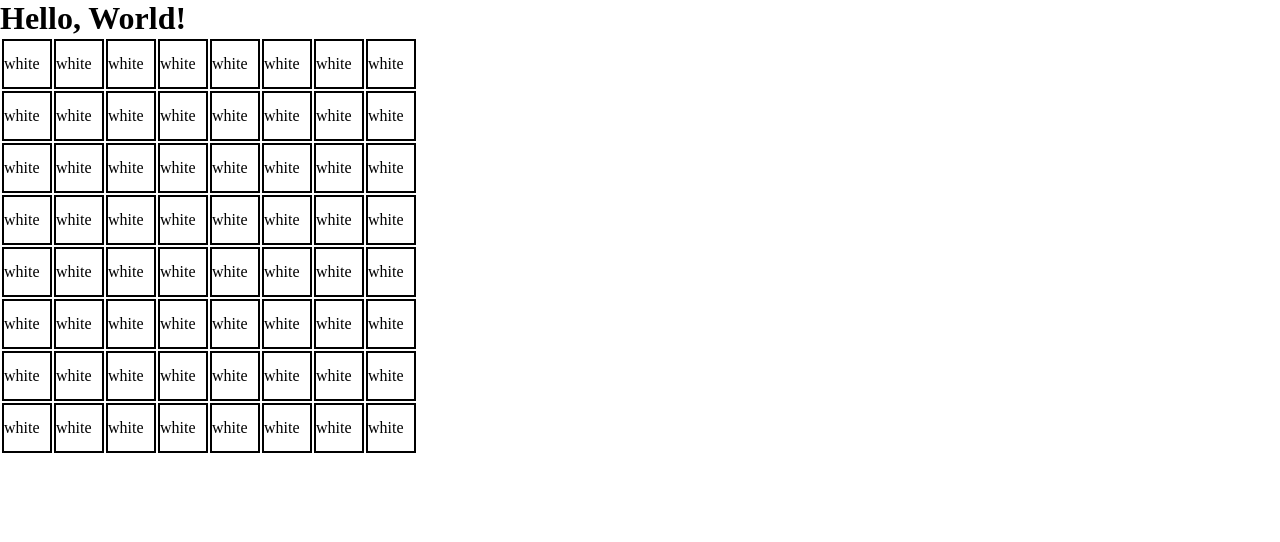
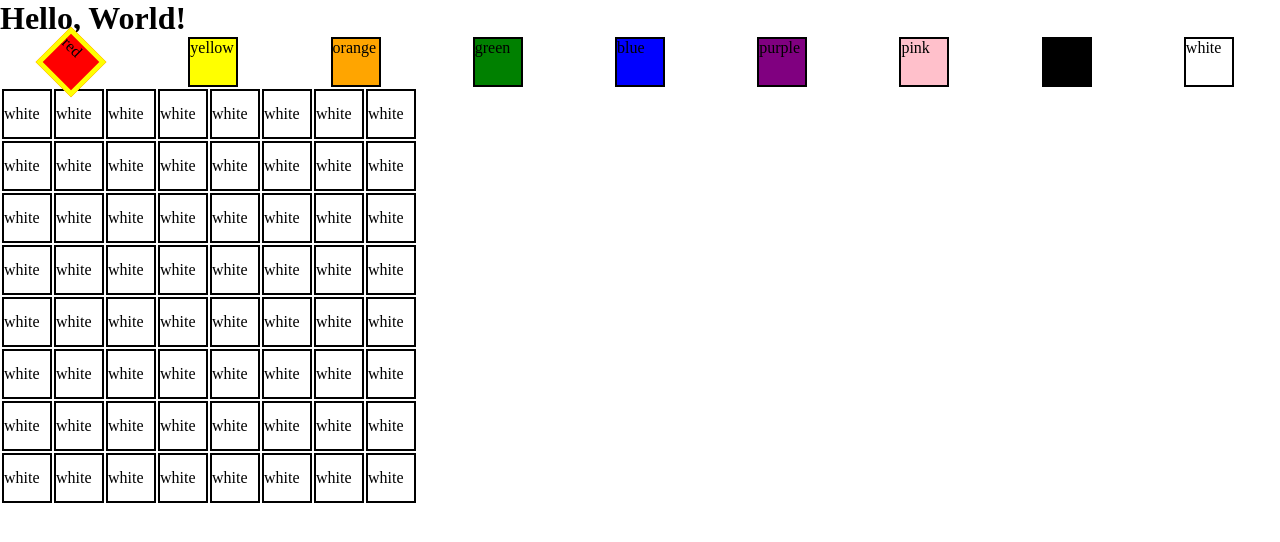
Before and after one commit to Ka9kdc/PixelArt, a React (Create React App) app: page / in a window 1280 px wide. Shown: the top 542 px of the page. Built offline with nearby package versions, Linux system fonts and the light colour scheme.

Commit message:
FE: pallette

```diff
--- a/src/components/App.js
+++ b/src/components/App.js
@@ -4,18 +4,20 @@ import React, { useState, useEffect } from 'react';
 //   getSomething
 // } from '../api';
 import Grid from './Grid';
+import Pallette from './Pallette';
 
 const App = () => {
   const [message, setMessage] = useState('');
   const [gridSize, setGridSize] = useState(8)
   const [mouseActive, setMouseActive] = useState(false)
-  const [choosenColor, setChoosenColor] = useState("Red")
+  const [choosenColor, setChoosenColor] = useState("red")
 
 
   return (
     <div className="App">
       <h1>Hello, World!</h1>
       <h2>{ message }</h2>
+      <Pallette choosenColor={choosenColor} setChoosenColor={setChoosenColor} />
       <Grid choosenColor={choosenColor} mouseActive={mouseActive} gridSize={gridSize} />
     </div>
   );
--- /dev/null
+++ b/src/components/Pallette.js
@@ -0,0 +1,11 @@
+import React, { useState } from "react";
+
+const Pallette = props => {
+    const {setChoosenColor, choosenColor} = props
+    const [colorOptions, setColorOptions] = useState(["red", "yellow", "orange", "green", "blue", "purple", "pink", "black", "white"])
+    return <div className="pallette">
+        {colorOptions.map(col => <div key={col} className={col === choosenColor ? "cell active" : "cell"} style={{"backgroundColor": col}} onClick={() => setChoosenColor(col)}>{col}</div>)}
+    </div>
+}
+
+export default Pallette
--- a/src/style.css
+++ b/src/style.css
@@ -3,3 +3,14 @@
     height: 50px;
     border: 2px solid black;
 }
+
+.active {
+    border: 5px solid yellow;
+    transform: rotateZ(45deg);
+}
+
+.pallette {
+    display: flex;
+    flex-flow: row nowrap;
+    justify-content: space-around;
+}
```
Also changed, not shown: src/api/index.js (line endings or trailing spaces), src/utils/index.js (line endings or trailing spaces).
